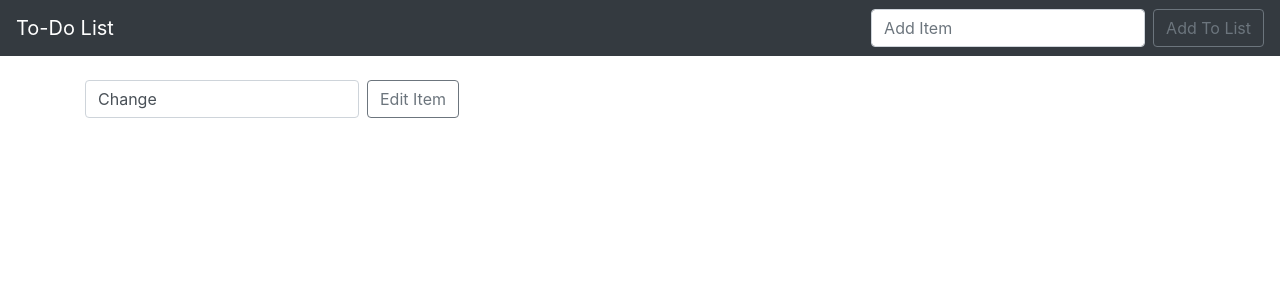
After one commit to farhan-begg/listapp, a Django app: page /edit/9 in a window 1280 px wide. The commit adds this page. Shown: the top 300 px of the page. Run offline with Django 3.2, Linux system fonts and the light colour scheme; data comes from the database, SQL or seed files in the repository; both versions use the stored data as it was after the commit; some libraries are stand-ins or nearby versions.

Commit message:
finished

```diff
--- a/todo/settings.py
+++ b/todo/settings.py
@@ -121,4 +121,4 @@ USE_TZ = True
 STATIC_URL = '/static/'
 STATICFILES_DIRS = [
     os.path.join(BASE_DIR, 'static'),
-    ]
+]
--- a/todo_list/templates/base.html
+++ b/todo_list/templates/base.html
@@ -14,7 +14,6 @@
 
 
     <link rel="stylesheet" href="{% static 'css/my_css.css' %}">
-
     <title>Hello, world!</title>
 </head>
 
--- /dev/null
+++ b/todo_list/templates/edit.html
@@ -0,0 +1,19 @@
+{% extends 'base.html' %}
+
+{% block content %}
+{% if item %}
+
+<form class="form-inline my-2 my-lg-0" method="POST">
+    {% csrf_token %}
+    <input class="form-control mr-sm-2" type="search" placeholder="{{ item.item }}" value="{{ item.item }}"
+        aria-label="Search" name="item">
+
+    <input type="hidden" value="{{ item.completed} }" name="completed">
+
+    <button class="btn btn-outline-secondary my-2 my-sm-0" type="submit">Edit Item</button>
+
+</form>
+
+{% endif %}
+
+{% endblock %}
--- a/todo_list/templates/home.html
+++ b/todo_list/templates/home.html
@@ -17,7 +17,7 @@
     {% for things in all_items %}
     {% if things.completed %}
     <tr class="table-secondary">
-        <td class="striker">{{ things.item }}</td>
+        <td class="striker"><a href="{% url 'edit' things.id %}">{{ things.item }}</a></td>
         <td><a href="{% url 'uncross' things.id %}">Uncross</a></td>
         <td><a href="{% url 'delete' things.id %}">Delete</a></td>
     </tr>
@@ -26,7 +26,7 @@
 
 
     <tr>
-        <td>{{ things.item }}</td>
+        <td><a href="{% url 'edit' things.id %}">{{ things.item }}</a></td>
         <td><a href="{% url 'cross_off' things.id %}">Cross Off</a></td>
         <td><a href="{% url 'delete' things.id %}">Delete</a></td>
     </tr>
--- a/todo_list/urls.py
+++ b/todo_list/urls.py
@@ -6,4 +6,5 @@ urlpatterns = [
     path('delete/<list_id>', views.delete, name="delete"),
     path('cross_off/<list_id>', views.cross_off, name="cross_off"),
     path('uncross/<list_id>', views.uncross, name="uncross"),
+    path('edit/<list_id>', views.edit, name='edit'),
 ]
--- a/todo_list/views.py
+++ b/todo_list/views.py
@@ -39,3 +39,18 @@ def uncross(request, list_id):
     item.completed = False
     item.save()
     return redirect('home')
+
+def edit(request, list_id):
+    if request.method == 'POST':
+        item = List.objects.get(pk=list_id)
+
+        form = ListForm(request.POST or None, instance=item)
+
+        if form.is_valid():
+            form.save()
+            messages.success(request, ('Item Has Been Edited'))
+            return redirect('home')
+
+    else:
+        item = List.objects.get(pk=list_id)
+        return render(request, 'edit.html', {'item':item})
```
Also changed, not shown: db.sqlite3.
